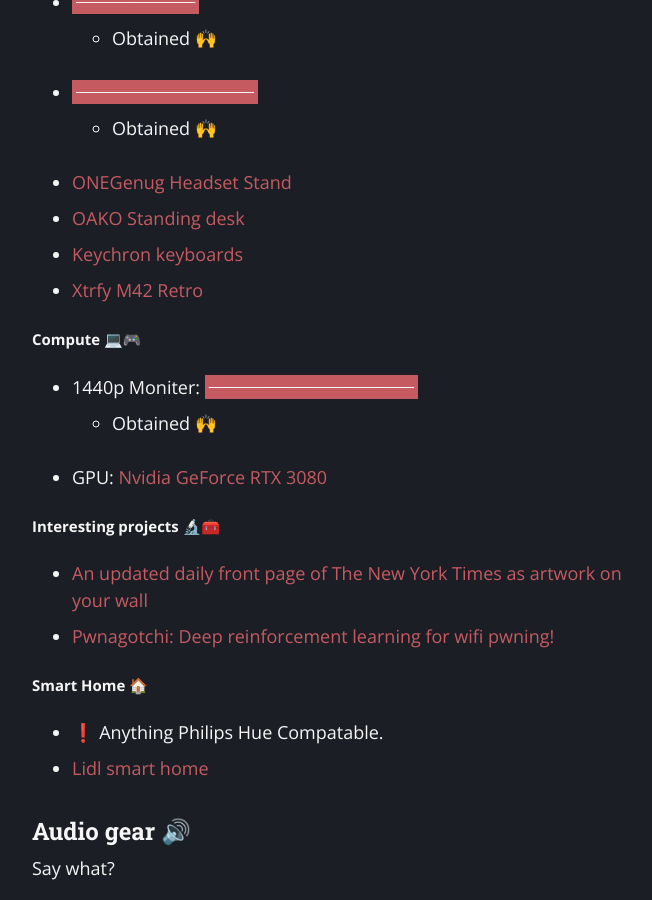
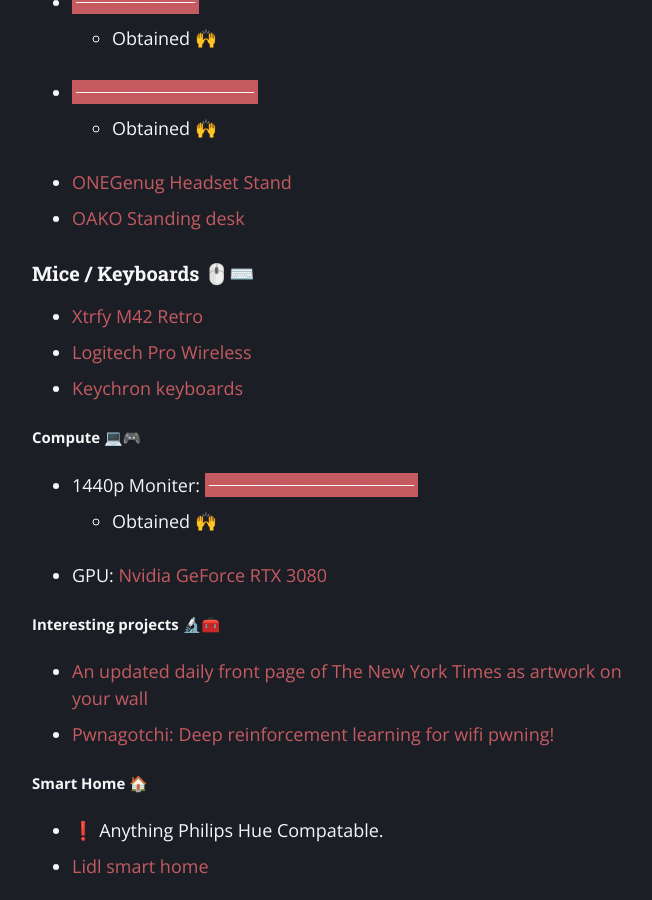
Before and after one commit to ragebflame/ragebflame.github.io, a Jekyll site: the page built from wishlist/index.md, in a window 1280 px wide and 900 px high, scrolled down 1346 px. Shown: the whole window, without its empty margins (308-960 px from the left). Built offline with Jekyll 4.4.1, drawn with Linux system fonts in a browser that asks for light colours.

Commit message:
Updated Wishlist Added mice & keyboards

```diff
--- a/wishlist/index.md
+++ b/wishlist/index.md
@@ -38,8 +38,12 @@
   - Obtained 🙌
 - [ONEGenug Headset Stand](https://www.amazon.co.uk/dp/B07JN1BGK9/?coliid=I1TOFC7S5QDNGE&colid=IYC1DEIBVM69&psc=1&ref_=lv_ov_lig_dp_it)
 - [OAKO Standing desk](https://www.oakodenmark.dk/)
+
+#### Mice / Keyboards 🖱️⌨️
+
+- [Xtrfy M42 Retro](https://xtrfy.com/mice/m42-retro/)
+- [Logitech Pro Wireless](https://www.logitechg.com/en-eu/products/gaming-mice/pro-wireless-mouse.910-005272.html)
 - [Keychron keyboards](https://www.keychron.com)
-- [Xtrfy M42 Retro](https://www.amazon.de/-/en/Xtrfy-Modular-Ultralight-Gaming-Mouse/dp/B095KSPSK9/ref=sr_1_2?keywords=XTRFY+M42+RGB+RETRO&qid=1636752594&qsid=260-2200119-6101407&sr=8-2&sres=B07XF84LMG%2CB095KSPSK9%2CB08VRDBY67%2CB09BG67Q3J%2CB08R9VN2XD%2CB09492RD6C%2CB09BG54Z5N%2CB07XC3LMKB%2CB07XB3LFBV%2CB08MZW3C35%2CB095KT8656%2CB07ZG9K5KX%2CB07XC3MTB9%2CB097Q2NYRF%2CB09C6QLTJB%2CB08JZCB4J3&srpt=INPUT_MOUSE)
 
 ##### Compute 💻🎮
 
```
